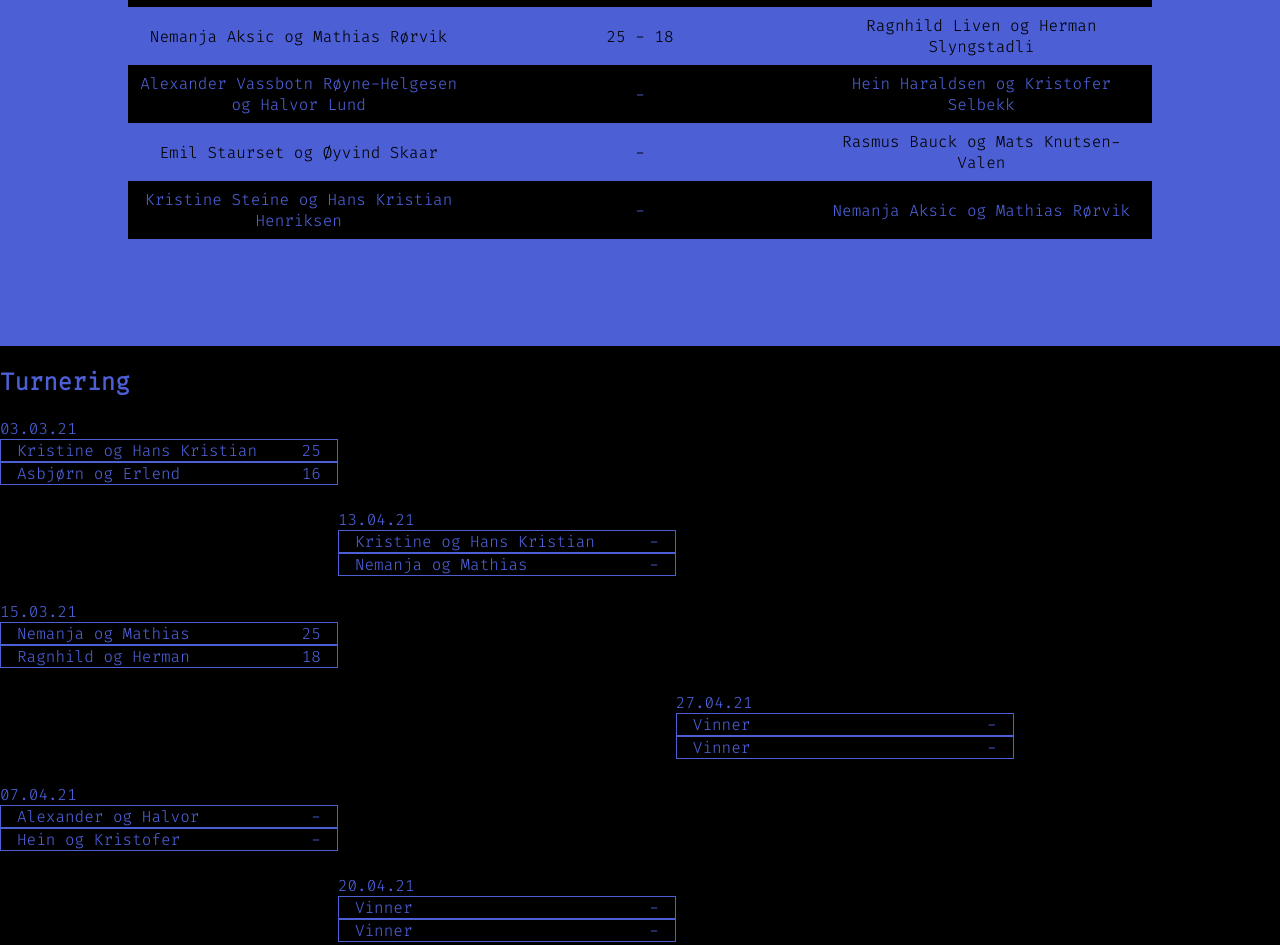
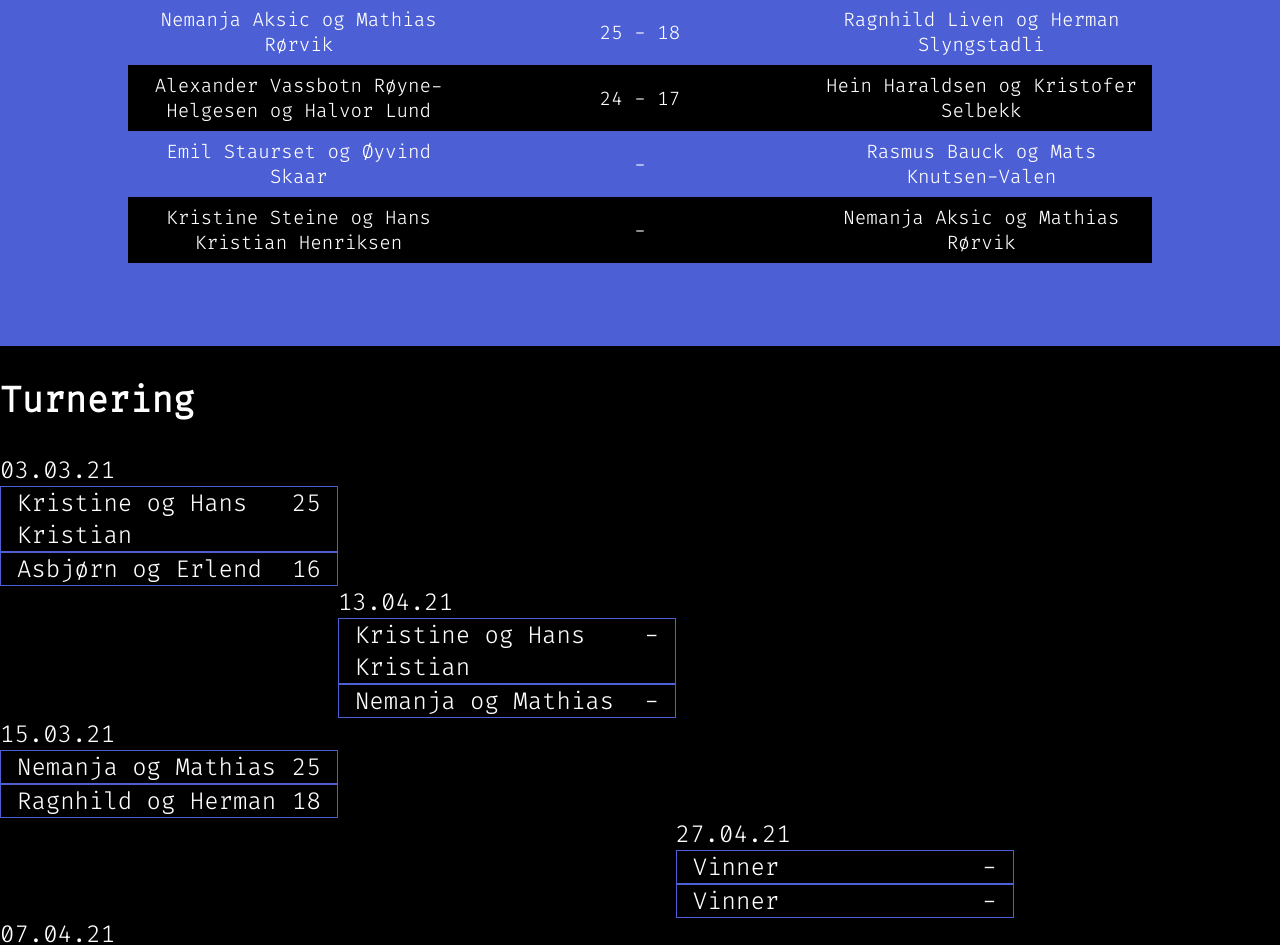
Before and after one commit to hegehaav/alle-mot-alle, a React (Create React App) app: page / in a window 1280 px wide. Shown: the part 2134-3079 px from the top of the page. Built offline with nearby package versions, Linux system fonts and the light colour scheme.

Commit message:
Make text more readable and update matches

```diff
--- a/src/components/scoreboard/scoreboard.scss
+++ b/src/components/scoreboard/scoreboard.scss
@@ -29,19 +29,21 @@
     width: 33%;
     }
 
+    tr{
+        color: $tertiary-color;
+        font-size: 1.2rem;
+    }
+
     tr:hover {
-            color: $tertiary-color;
-
+        color: $tertiary-color;
     }
 
     tr:nth-child(even) {
         background-color: $secondary-color;
-        color: $primary-color
     }
 
     tr:nth-child(odd) {
         background-color: $primary-color;
-        color: $secondary-color
     }
 
 }
--- a/src/components/tournament/tournament.scss
+++ b/src/components/tournament/tournament.scss
@@ -4,7 +4,8 @@
     width: 100vw;
     height: 100vh;
 
-    color: $secondary-color;
+    color: $tertiary-color;
+    font-size: 1.5rem;
 
     .tournament--team{
         border: 1px solid $secondary-color;
--- a/src/utils/constants.js
+++ b/src/utils/constants.js
@@ -126,7 +126,7 @@ export const matches = [
             teams.find((team) => team.name === 'Hein og Kristofer'),
         ],
         date: new Date('2021-04-07T18:00:00'),
-        score: undefined,
+        score: [24, 17],
     },
     {
         id: 5,
@@ -153,7 +153,7 @@ export const semifinale2 = {
     teams: [
         {
             id: 0,
-            name: 'Vinner',
+            name: 'Alexander og Halvor',
             members: [{ name: 'tba' }, { name: 'tba' }],
         },
         {
```
